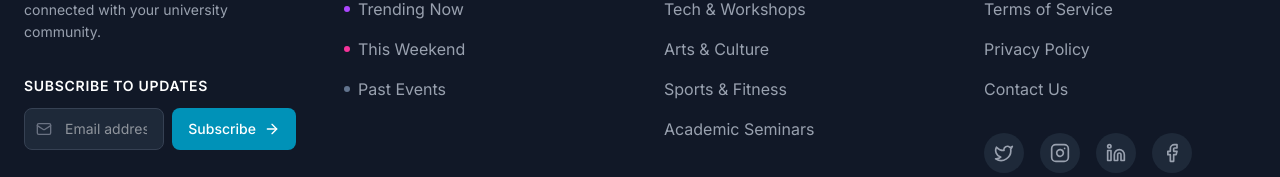
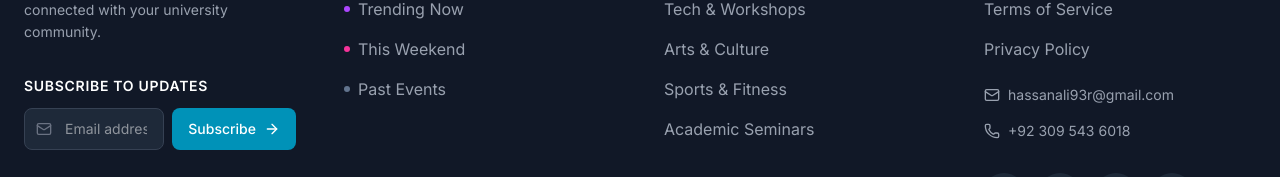
Before and after one commit to Rival5555/CampusConnect-Platform, a React (Vite) app: page /login in a window 1280 px wide. Shown: the part 945-1122 px from the top of the page. Built offline with nearby package versions, Linux system fonts and the light colour scheme; no server answers.

Commit message:
improving features of footer

```diff
--- a/src/components/Footer.jsx
+++ b/src/components/Footer.jsx
@@ -1,4 +1,4 @@
-import { Facebook, Twitter, Instagram, Linkedin, Mail, ArrowRight } from 'lucide-react';
+import { Facebook, Twitter, Instagram, Linkedin, Mail, ArrowRight, Phone } from 'lucide-react';
 import { Link } from 'react-router-dom';
 
 export default function Footer() {
@@ -97,7 +97,19 @@ export default function Footer() {
                             <li><Link to="/help" className="text-gray-400 hover:text-cyan-400 transition-colors">Help Center</Link></li>
                             <li><Link to="/terms" className="text-gray-400 hover:text-cyan-400 transition-colors">Terms of Service</Link></li>
                             <li><Link to="/privacy" className="text-gray-400 hover:text-cyan-400 transition-colors">Privacy Policy</Link></li>
-                            <li><Link to="/contact" className="text-gray-400 hover:text-cyan-400 transition-colors">Contact Us</Link></li>
+
+                            <li className="pt-2">
+                                <a href="mailto:hassanali93r@gmail.com" className="flex items-center gap-2 text-gray-400 hover:text-cyan-400 transition-colors group">
+                                    <Mail className="w-4 h-4" />
+                                    <span className="text-sm">hassanali93r@gmail.com</span>
+                                </a>
+                            </li>
+                            <li>
+                                <a href="tel:+923095436018" className="flex items-center gap-2 text-gray-400 hover:text-cyan-400 transition-colors group">
+                                    <Phone className="w-4 h-4" />
+                                    <span className="text-sm">+92 309 543 6018</span>
+                                </a>
+                            </li>
                         </ul>
 
                         <div className="flex gap-4">
```
